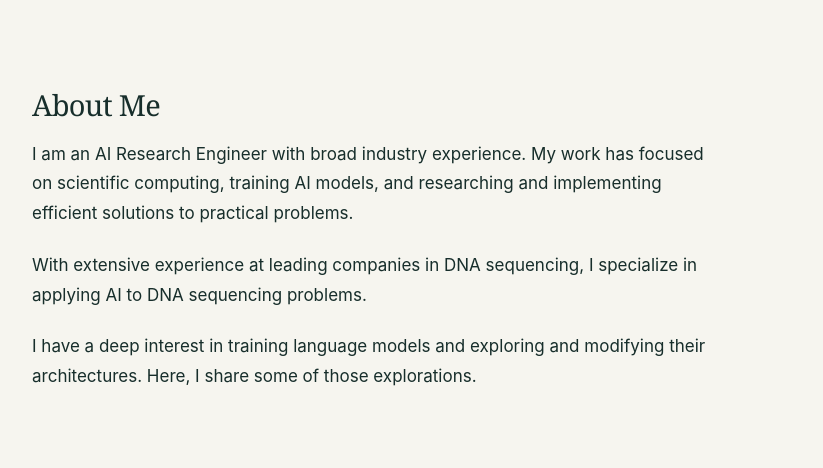
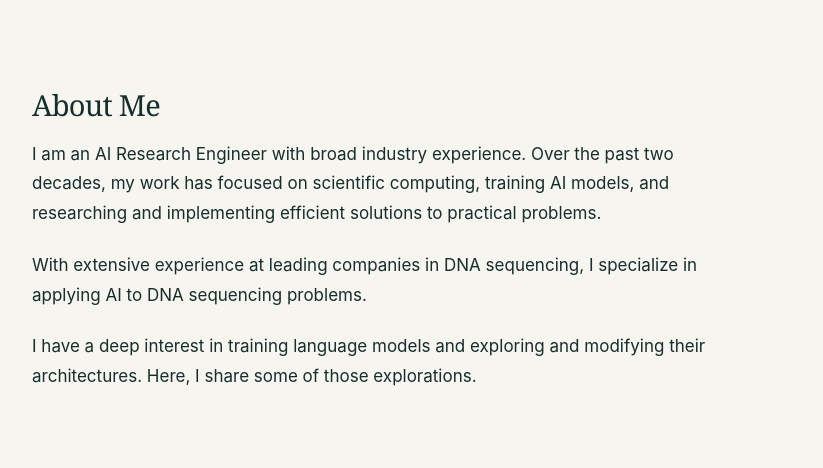
Before and after one commit to gvessere/gvessere.github.io, a plain HTML site: page index.html in a window 1280 px wide. Shown: the part 311-779 px from the top of the page, without its empty margins (228-1051 px from the left). Drawn offline with Linux system fonts and the light colour scheme.

Commit message:
Add two-decade timeframe to the biography

```diff
--- a/index.html
+++ b/index.html
@@ -31,7 +31,7 @@
     </section>
     <section class="bio-section" id="about">
       <h2>About Me</h2>
-      <p>I am an AI Research Engineer with broad industry experience. My work has focused on scientific computing, training AI models, and researching and implementing efficient solutions to practical problems.</p>
+      <p>I am an AI Research Engineer with broad industry experience. Over the past two decades, my work has focused on scientific computing, training AI models, and researching and implementing efficient solutions to practical problems.</p>
       <p>With extensive experience at leading companies in DNA sequencing, I specialize in applying AI to DNA sequencing problems.</p>
       <p>I have a deep interest in training language models and exploring and modifying their architectures. Here, I share some of those explorations.</p>
     </section>
```
